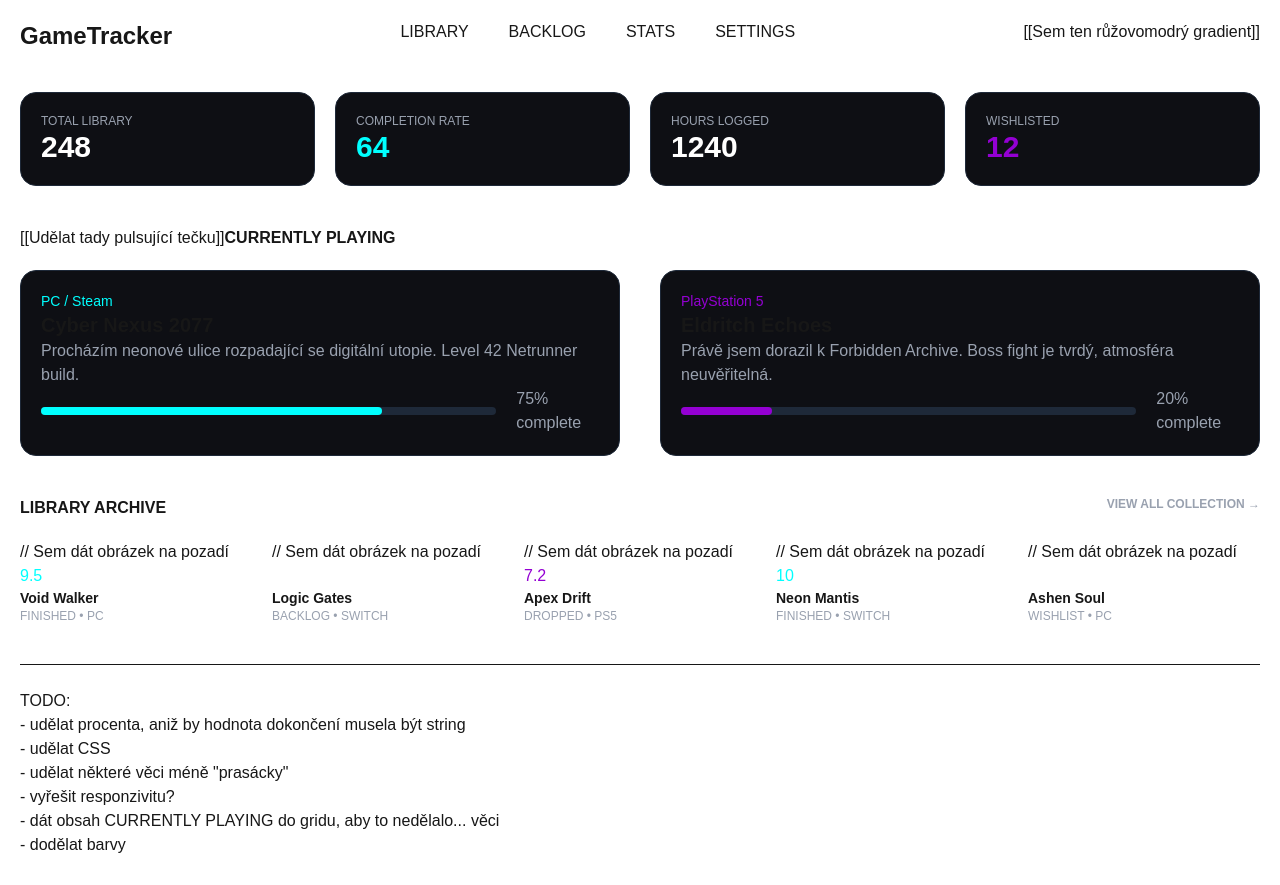
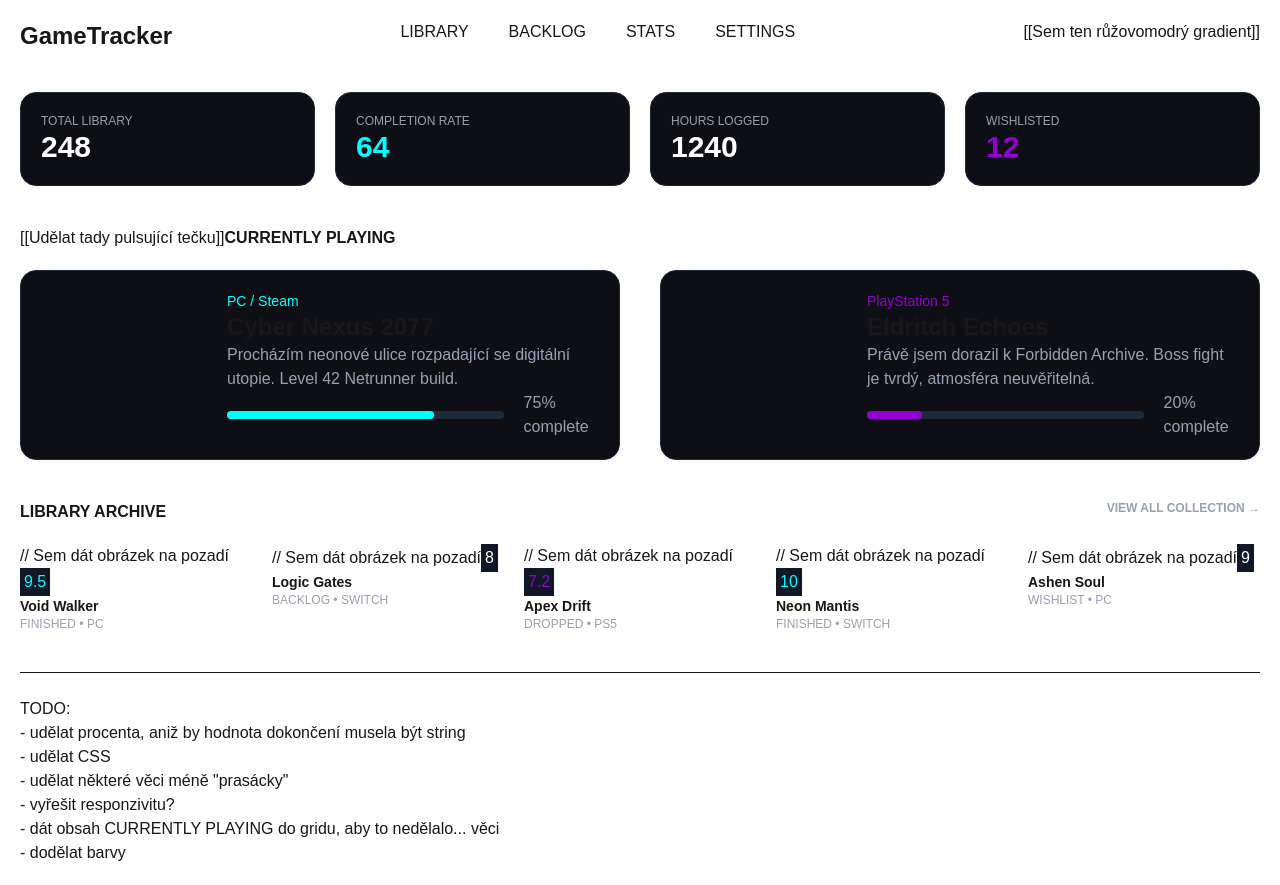
Before and after one commit to daeweeee/GameTracker-WEA, a Next.js app in the folder gametracker/: page / in a window 1280 px wide. Built offline with nearby package versions, Linux system fonts and the light colour scheme.

Commit message:
Příprava na obrázky

```diff
--- a/gametracker/components/akthranahra.tsx
+++ b/gametracker/components/akthranahra.tsx
@@ -2,14 +2,14 @@ import ProgressBar from "./progressbar";
 
 export default function AktHranaHra({obrazek, platforma, nazev, coDelam, progress, color} : {obrazek: string, platforma: string, nazev: string, coDelam: string, progress: number, color: string}) {
     return (
-        <div className="w-1/2 border border-gray-800 p-5 rounded-2xl bg-[#0E0F14]">
+        <div className="w-1/2 border border-gray-800 p-5 rounded-2xl bg-[#0E0F14] flex gap-5">
             <div className=""
             style={{ backgroundImage: `url(${obrazek})`}}
             />
-            <div>
+            <div className="w-2/3 ml-auto">
                 <div>
                     <h3 className="text-sm" style={{color}}>{platforma}</h3>
-                    <h2 className="text-xl font-bold">{nazev}</h2>
+                    <h2 className="text-2xl font-bold">{nazev}</h2>
                     <p className="text-gray-400">{coDelam}</p>
                 </div>
                 <div className="flex">
--- a/gametracker/components/hra.tsx
+++ b/gametracker/components/hra.tsx
@@ -2,7 +2,10 @@ export default function Hra({hodnoceni, obrazek, obrazekAlt, nazev, stav, platfo
     return (
         <div className="w-1/5 rounded-2xl">
             <div> // Sem dát obrázek na pozadí
-                <h4 style={{color}}>{hodnoceni}</h4>
+                <div className="bg-gray-900 size-auto p-0.5 pl-1 pr-1 inline-block">
+                    <h4 style={{color}}>{hodnoceni}</h4>
+                </div>
+
             </div>
             <h5 className="text-sm font-bold">{nazev}</h5>
             <div className="flex gap-1">
```
